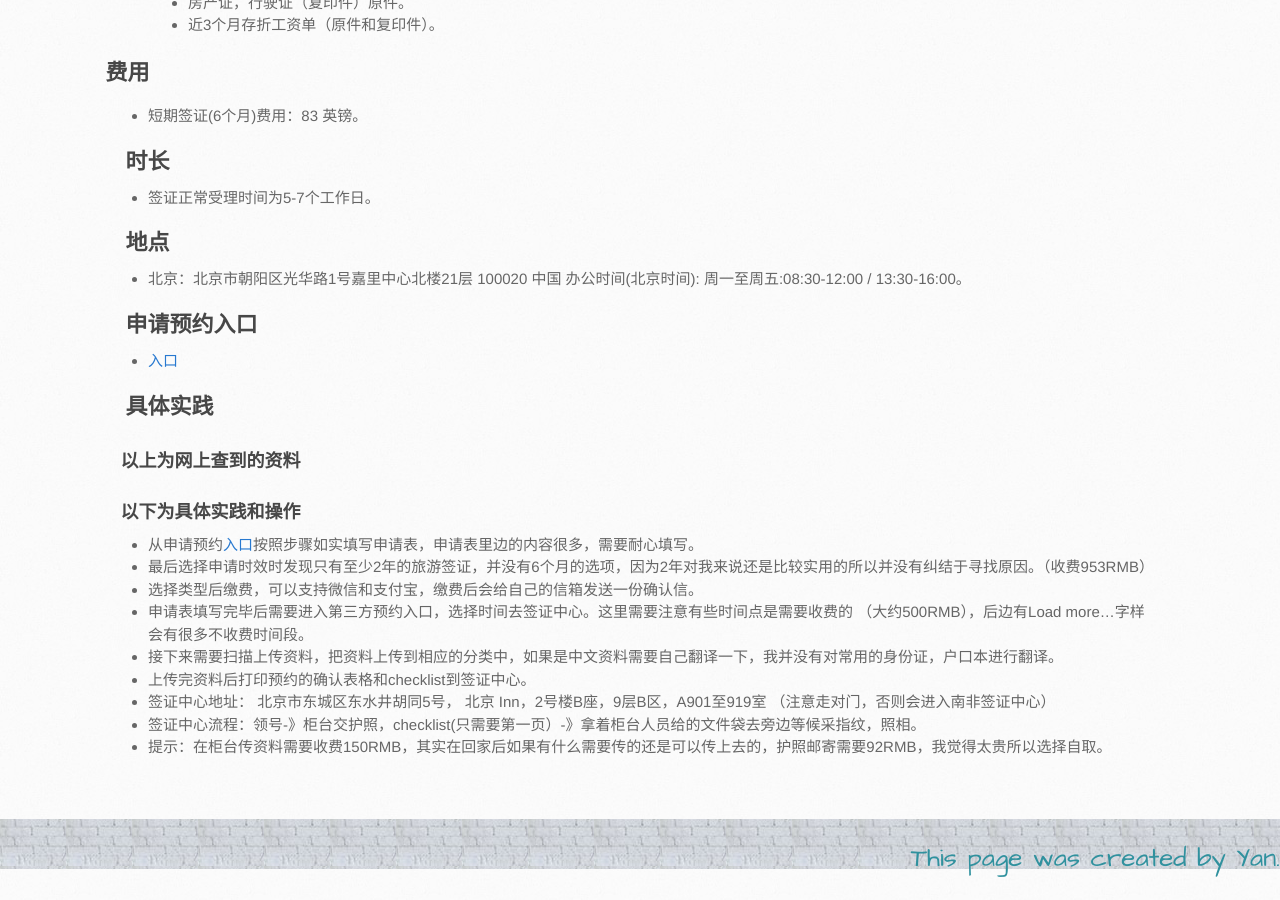
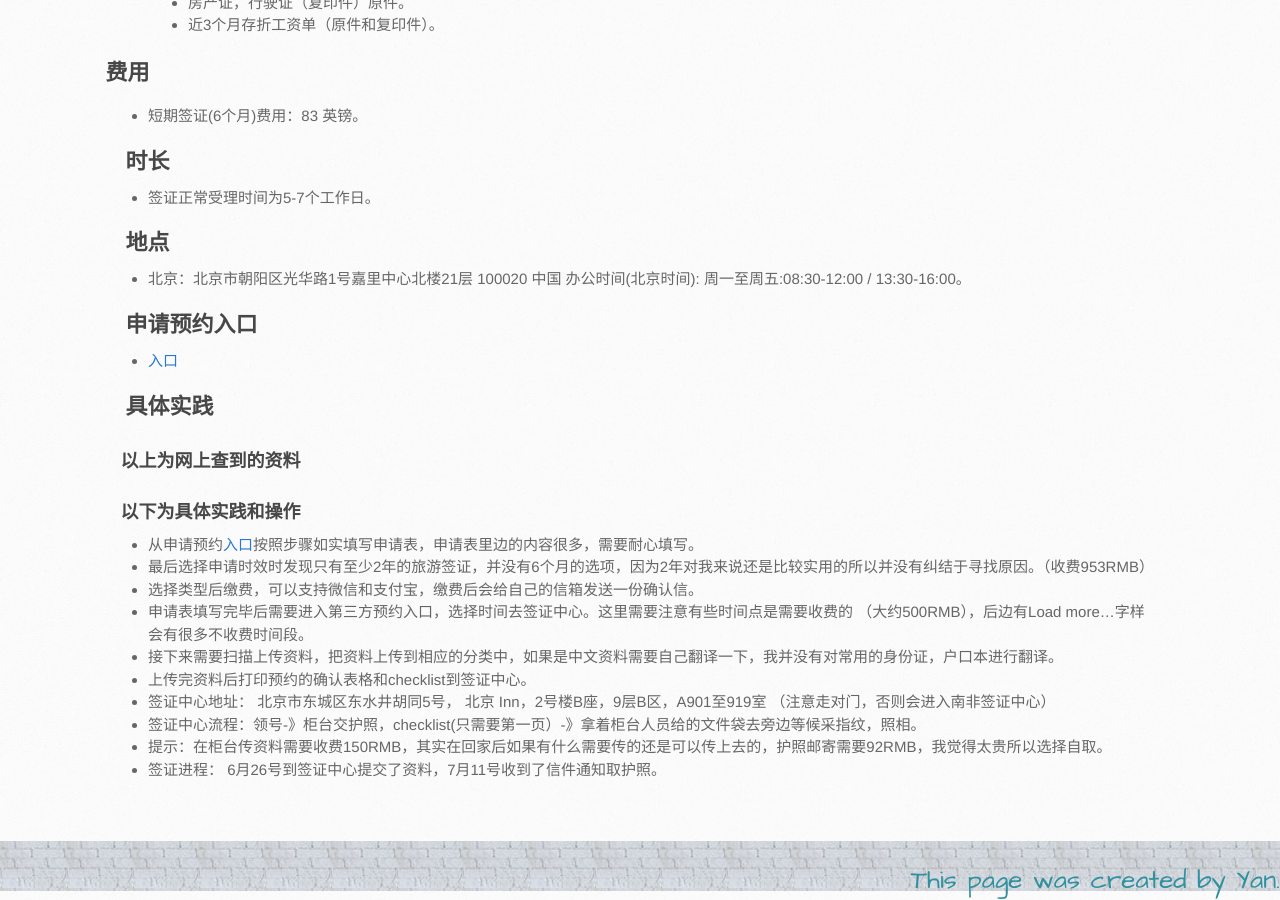
Before and after one commit to itcraftme/itcraftme, a Jekyll site: the page built from docs/me/UKVisa.md, in a window 1280 px wide and 900 px high, scrolled down 1158 px. Built offline with Jekyll 4.4.1, drawn with Linux system fonts in a browser that asks for light colours; our own code applies the rules of GitHub Pages for plain Markdown files; before the commit the page ends 2036 px from its top, so only the background shows below that.

Commit message:
Update UKVisa.md

```diff
--- a/docs/me/UKVisa.md
+++ b/docs/me/UKVisa.md
@@ -54,3 +54,4 @@
 - 签证中心地址： 北京市东城区东水井胡同5号， 北京 Inn，2号楼B座，9层B区，A901至919室 （注意走对门，否则会进入南非签证中心）
 - 签证中心流程：领号-》柜台交护照，checklist(只需要第一页）-》拿着柜台人员给的文件袋去旁边等候采指纹，照相。
 - 提示：在柜台传资料需要收费150RMB，其实在回家后如果有什么需要传的还是可以传上去的，护照邮寄需要92RMB，我觉得太贵所以选择自取。
+- 签证进程： 6月26号到签证中心提交了资料，7月11号收到了信件通知取护照。
```
